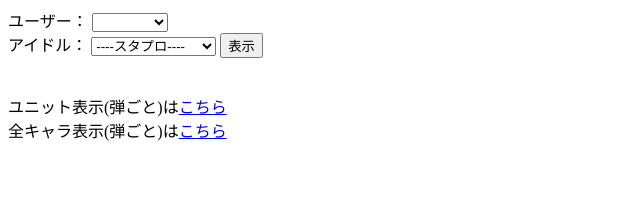
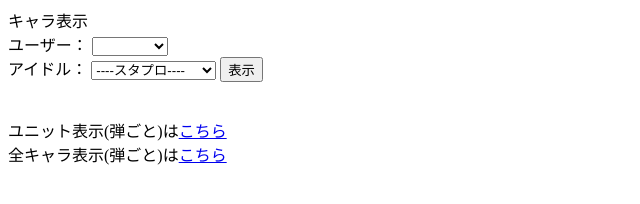
Before and after one commit to shizuku-enst/es_inventory, a plain HTML site: page キャラクター表示/index.html in a window 1280 px wide. Shown: the whole page, without its empty margins (0-640 px from the left). Drawn offline with Linux system fonts and the light colour scheme.

Commit message:
Update index.html

```diff
--- a/キャラクター表示/index.html
+++ b/キャラクター表示/index.html
@@ -8,6 +8,7 @@
 </head>
 <link rel="stylesheet" href="./style.css" type="text/css">
 <body>
+    <div>キャラ表示</div>
     ユーザー：
     <select id="user">
         <option></option>
```
